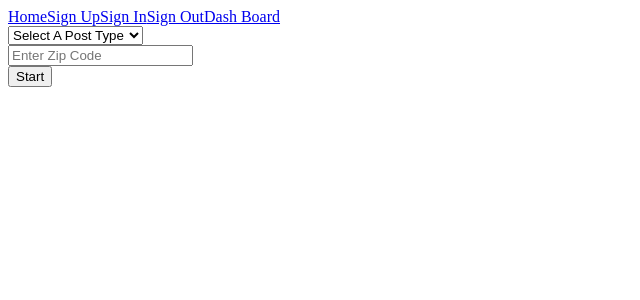
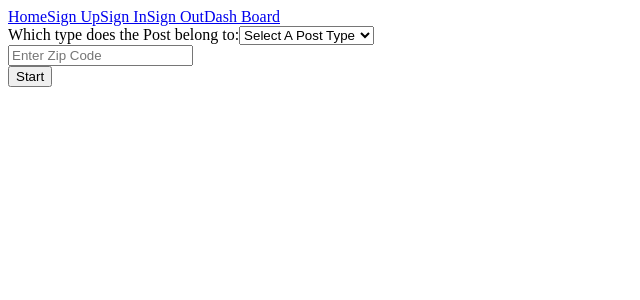
Before and after one commit to leelali/Seeker_Finder, a React (Create React App) app in the folder client/: page / in a window 1280 px wide. Shown: the top 300 px of the page, without its empty margins (0-640 px from the left). Built offline with nearby package versions, Linux system fonts and the light colour scheme.

Commit message:
Import PostTypesDropdownList to Home component

```diff
--- a/client/src/components/Home.js
+++ b/client/src/components/Home.js
@@ -1,4 +1,5 @@
 import React, { Component } from 'react';
+import PostTypesDropdownList from './PostTypesDropdownList';
 
 class Home extends Component {
   constructor() {
@@ -17,22 +18,18 @@ class Home extends Component {
 
   render() {
     return (
-      <div>
-        <div>
-          {/* creates a dropdown menu of Seeker/Finder to choose from */}
-          <select className='dropdownList' name='postType' onChange={this.handleInputChange}>
-              <option value='' selected disabled>Select A Post Type</option>
-              <option value='Seeker'>Seeker</option>
-              <option value='Finder'>Finder</option>
-          </select>
-        </div>
+      <form>
+        {/* Dropdown List for Post type */}
+        <PostTypesDropdownList handleChange={this.handleInputChange}/>
+
         <div>
           <input type='text' name='zipCode' value={this.state.zipCode} onChange={this.handleInputChange} placeholder='Enter Zip Code'></input>
         </div>
+
         <div>
           <button>Start</button>
         </div>
-      </div>
+      </form>
     );
   }
 }
```
